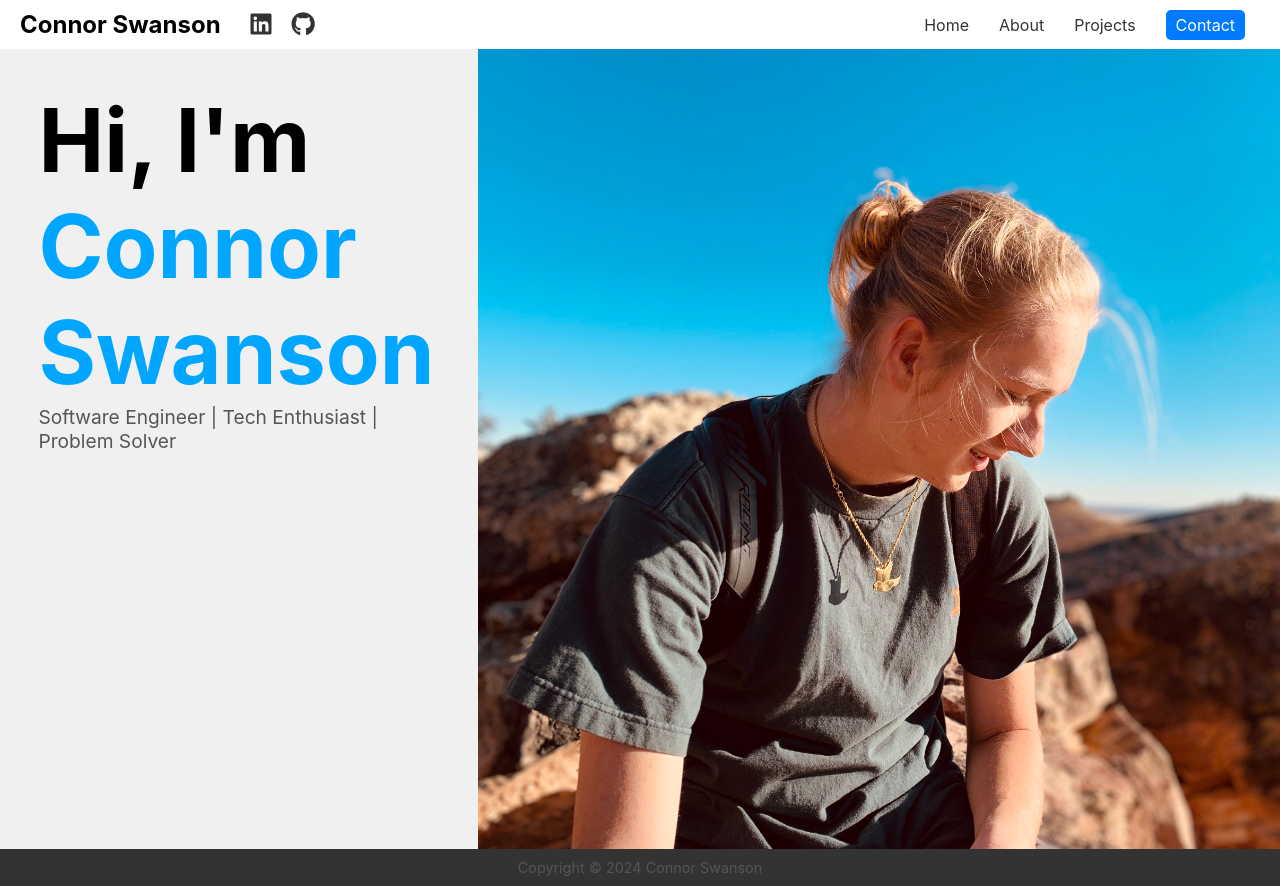
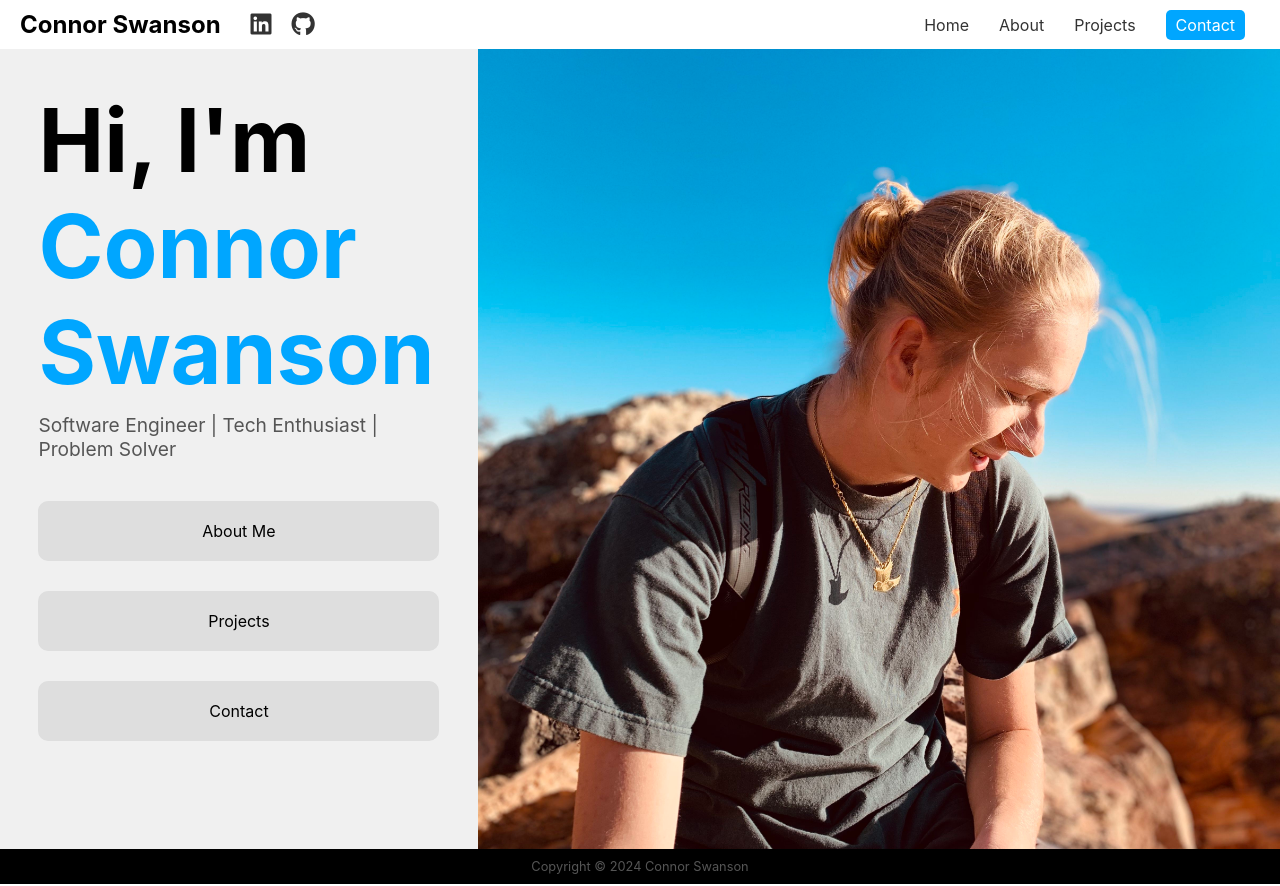
Before and after one commit to connorswanson1/Connor-Swanson-Portfolio, a React (Create React App) app in the folder my-portfolio/: page / in a window 1280 px wide. Built offline with nearby package versions, Linux system fonts and the light colour scheme.

Commit message:
Button Addition and About Page Addition

```diff
--- a/my-portfolio/src/App.js
+++ b/my-portfolio/src/App.js
@@ -3,9 +3,9 @@ import { BrowserRouter as Router, Routes, Route } from 'react-router-dom';
 import Header from './components/Header';
 import Footer from './components/Footer';
 import Home from './pages/Home';
+import About from './pages/About';
 
 // Placeholder components for different pages
-const About = () => <div>About Page</div>;
 const Projects = () => <div>Projects Page</div>;
 const Contact = () => <div>Contact Page</div>;
 
--- a/my-portfolio/src/index.css
+++ b/my-portfolio/src/index.css
@@ -91,11 +91,16 @@ footer {
 }
 
 .nav-links li:last-child a {
-  background-color: #007bff;
+  background-color: #00a6ff;
   /* Color for the last item */
   color: white;
   padding: 5px 10px;
   border-radius: 5px;
+  transition: background-color 0.3s;
+}
+
+.nav-links li:last-child a:hover {
+  background-color: #003064
 }
 
 /* Social Links in Header */
@@ -121,7 +126,7 @@ footer {
 }
 
 .social-links a:hover {
-  color: #007bff;
+  color: #00a6ff;
   /* Color for icon hover state */
 }
 
@@ -145,7 +150,7 @@ footer {
 .footer {
   padding: 10px 20px;
   /* Adjust padding to your preference */
-  background-color: #333;
+  background-color: #000000;
   /* Dark background for the footer */
   color: white;
   /* Light text color for contrast */
@@ -161,7 +166,7 @@ footer {
   margin: 0;
   /* Remove default margin */
   padding: 0;
-  font-size: 0.9em;
+  font-size: 0.8em;
   /* Smaller font size for the footer text */
 }
 
@@ -230,6 +235,7 @@ h1 {
 }
 
 p {
+  padding-top: 2%;
   font-size: 1.2rem;
   color: #555;
 }
@@ -237,6 +243,45 @@ p {
 .name-highlight {
   color: #00a6ff;
   /* Or any color you prefer */
+}
+
+.button-container {
+  display: flex;
+  flex-direction: column;
+  /* Stack buttons vertically */
+  align-items: left;
+  /* Center buttons left */
+  gap: 30px;
+  /* Add space between buttons */
+  margin-top: 40px;
+  /* Add space between text and buttons */
+}
+
+.home-button {
+  background-color: #dedede;
+  /* Button background color */
+  color: #000000;
+  /* Button text color */
+  text-align: center;
+  /* Allign text to center */
+  text-decoration: none;
+  /* Remove underline from links */
+  padding: 20px 30px;
+  /* Button padding */
+  border: none;
+  /* Remove border */
+  border-radius: 10px;
+  /* Rounded corners for buttons */
+  cursor: pointer;
+  /* Pointer cursor on hover */
+  transition: background-color 0.5s;
+  /* Smooth transition for hover effect */
+}
+
+.home-button:hover {
+  color: #ffffff;
+  background-color: #555;
+  /* Darker shade on hover for visual feedback */
 }
 
 /* Add responsive design for smaller screens */
@@ -259,8 +304,8 @@ p {
   }
 
   .profile-photo {
-    height: 50vh;
-    /* Take up half the viewport height */
+    height: 100vh;
+    /* Take up full viewport height */
   }
 
   h1 {
@@ -270,4 +315,27 @@ p {
   p {
     font-size: 1rem;
   }
+
+  .home-button {
+    align-items: center;
+  }
 }
+
+/* About Page Styling */
+
+.about-container {
+  max-width: 800px;
+  margin: auto;
+  padding: 20px;
+  text-align: center;
+}
+
+.about-image {
+  max-width: 200px;
+  height: auto;
+  border-radius: 50%;
+  /* Circular image */
+  margin-bottom: 20px;
+}
+
+/* Add more styles as needed */
--- /dev/null
+++ b/my-portfolio/src/pages/About.js
@@ -0,0 +1,21 @@
+//About.js
+import React from 'react';
+
+function About() {
+    return (
+        <div className="about-container">
+            <h1>About Me</h1>
+            <p>
+                Hi, I'm Connor Swanson, a passionate software engineer with a love for developing
+                scalable web applications and working on challenging problems.
+            </p>
+            <p>
+                I specialize in full-stack development, with a particular interest in using
+                JavaScript frameworks like React.js to create user-friendly interfaces.
+            </p>
+            {/* Add more content about your skills, experience, etc. */}
+        </div>
+    );
+}
+
+export default About;
--- a/my-portfolio/src/pages/Home.js
+++ b/my-portfolio/src/pages/Home.js
@@ -1,6 +1,7 @@
 // Home.js
 import React from 'react';
 import profilePhoto from '../assets/profile.jpg';
+import { Link } from 'react-router-dom'; // Import Link from react-router-dom for navigation
 
 function Home() {
   return (
@@ -9,7 +10,11 @@ function Home() {
         <div className="intro-text">
           <h1>Hi, I'm <span className="name-highlight">Connor Swanson</span></h1>
           <p>Software Engineer | Tech Enthusiast | Problem Solver</p>
-          {/* Add buttons or links for projects or contact here */}
+          <div className="button-container">
+            <Link to="/about" className="home-button">About Me</Link>
+            <Link to="/projects" className="home-button">Projects</Link>
+            <Link to="/contact" className="home-button">Contact</Link>
+          </div>
         </div>
       </div>
       <div className="image-container">
```
